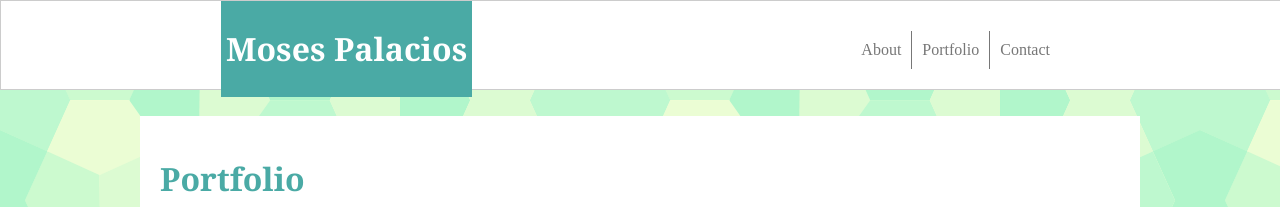
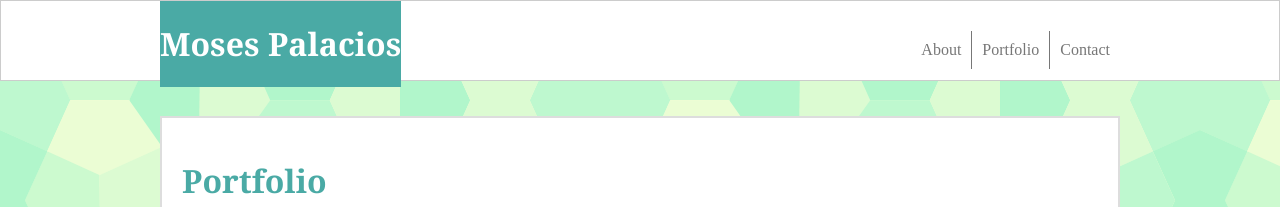
Before and after one commit to mjpalacios25/Basic-Portfolio, a plain HTML site: page portfolio.html in a window 1280 px wide. Shown: the top 207 px of the page. Drawn offline with Linux system fonts and the light colour scheme.

Commit message:
homework finished

```diff
--- a/assets/css/portfolio.css
+++ b/assets/css/portfolio.css
@@ -6,9 +6,11 @@
 #container {
     overflow: scroll;
     background-color: white;
+    border: 2px solid #dddddd;
     padding: 20px;
-    max-height: 475px;
+    max-height: 525px;
     width: 960px;
+    box-sizing: border-box;
 }
 
 #imagectn {
@@ -57,7 +59,7 @@ h4 {
 #lake {
     position: absolute;
     top: 50px;
-    right: 425px;
+    right: 400px;
 }
 
 #halfdome {
@@ -68,7 +70,7 @@ h4 {
 
 #campfire {position: absolute;
     top: 225px;
-    right: 425px;
+    right: 400px;
 }
 
 #valley {
--- a/assets/css/style.css
+++ b/assets/css/style.css
@@ -2,17 +2,37 @@ header {
     position: fixed;
     border: 1px solid #cccccc;
     background-color: #ffffff;
-    margin: auto;
+    height: 81px;
     width: 100%;
-    height: 88px;
     left: 0;
     right: 0;
     top: 0;
+    text-align: center;
+    box-sizing: border-box;
+}
+
+.headcontain {
+    position: relative;
+    height: 100px;
+    width: 960px;
+    margin: auto;
+    top: 0;
+    box-sizing: border-box;
+}
+#nameblock {
+float: left;
+color: white;
+background-color: #4aaaa5;
+text-align: center;
 
 }
 
-.headcontain {
+#contactcontainer {
+    float: right;
+    text-orientation: sideways-right;
     width: auto;
+    color: #777777;
+
 }
 
 #container {
@@ -32,27 +52,7 @@ p {
     color: #777777;
 }
 
-#nameblock {
-position: relative;
-color: white;
-background-color: #4aaaa5;
-padding: 5px;
-text-align: center;
-float: left;
-width: auto;
-left: 220px;
 
-}
-
-#contactcontainer {
-    position: fixed;
-    float: right;
-    text-orientation: sideways-right;
-    width: auto;
-    color: #777777;
-    right: 220px;
-
-}
 
 #about, #contact, #portfolio {
     float: left;
--- a/portfolio.html
+++ b/portfolio.html
@@ -6,11 +6,13 @@
     </head>
     <body>
             <header>
+                    <div class="headcontain">
                         <div id="nameblock"><h1>Moses Palacios</h1></div>
                         <div id="contactcontainer">
                             <a id="about" href="index.html">About</a>
                             <a id="portfolio" href="portfolio.html">Portfolio</a>
                             <a id="contact" href="contact.html">Contact</a>
+                        </div>
                 </div>
                 </header>
             <br><br><br><br><br><br>
```
Also changed, not shown: contact.html (+2 -0 lines), index.html (indentation only). Lines whose indentation alone changed are shown as unchanged.
